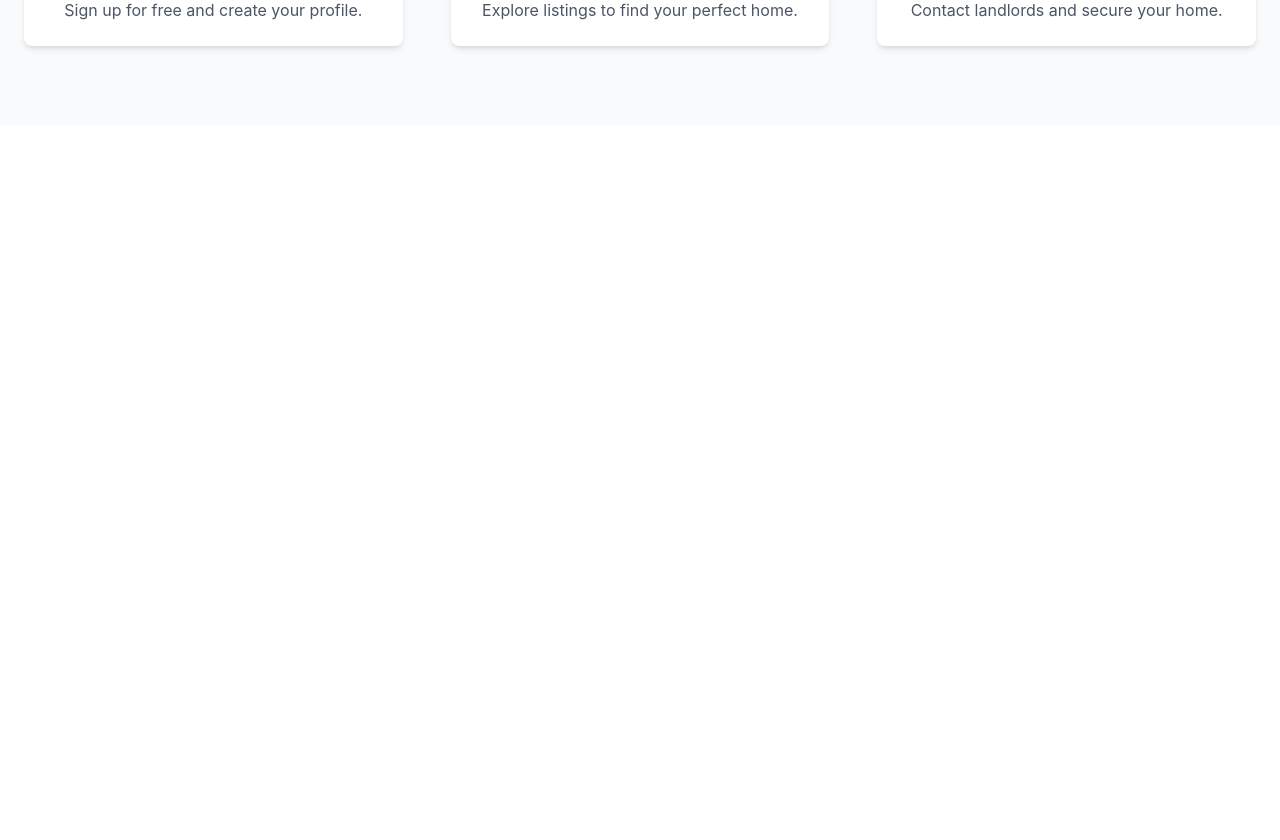
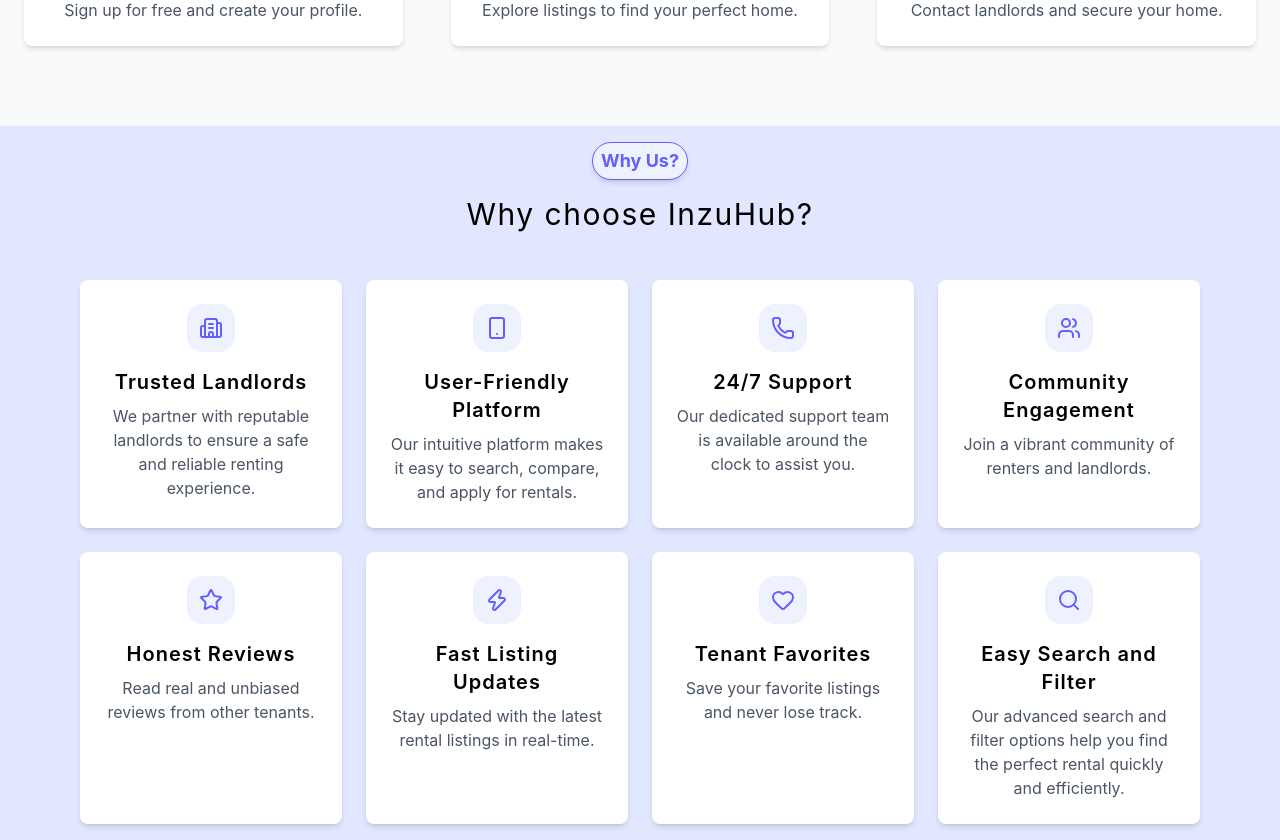
Before and after one commit to TonyKamanzi/inzuHub, a React (Vite) app in the folder frontend/: page / in a window 1280 px wide. Shown: the part 1600-2440 px from the top of the page. Before the commit the page ends 1726 px from the top, so only its background shows below. Built offline with nearby package versions, Linux system fonts and the light colour scheme; no server answers.

Commit message:
feat: enhance UI components with hover effects; add Why Us section and restore ChatBox component

```diff
--- a/frontend/src/components/houses/HouseCard.jsx
+++ b/frontend/src/components/houses/HouseCard.jsx
@@ -15,7 +15,7 @@
 
   return (
     <Link to={`/houses/${house._id}`}>
-      <div className="bg-white rounded-lg shadow-md overflow-hidden relative cursor-pointer hover:shadow-lg transition border-stone-400">
+      <div className="bg-white rounded-lg shadow-md overflow-hidden relative cursor-pointer hover:shadow-lg transition border-stone-400 hover:scale-105 hover:bg-indigo-50 hover:text-indigo-500  hover:border-indigo-50 hover:shadow-indigo-300 hover:border">
         {/* Image */}
         <div className="relative">
           <img
--- a/frontend/src/components/landing/HowItWorks.jsx
+++ b/frontend/src/components/landing/HowItWorks.jsx
@@ -93,7 +93,7 @@
 /* 🔥 Reusable Card Component */
 function Card({ number, title, text }) {
   return (
-    <div className="bg-white rounded-lg shadow-md p-6 text-center">
+    <div className="bg-white rounded-lg shadow-md p-6 text-center hover:shadow-lg transition duration-300 hover:scale-105 hover:bg-indigo-50 hover:text-indigo-500 hover:cursor-pointer hover:shadow-indigo-300 hover:border hover:border-indigo-50">
       <div className="text-indigo-500 bg-indigo-100 rounded-full w-12 h-12 flex items-center justify-center mx-auto mb-4">
         {number}
       </div>
--- /dev/null
+++ b/frontend/src/components/landing/WhyUs.jsx
@@ -0,0 +1,85 @@
+import {
+  Building2,
+  Smartphone,
+  Phone,
+  Users,
+  Star,
+  Zap,
+  Heart,
+  Search,
+} from "lucide-react";
+
+export default function WhyUs() {
+  const features = [
+    {
+      icon: <Building2 className="w-6 h-6" />,
+      title: "Trusted Landlords",
+      description:
+        "We partner with reputable landlords to ensure a safe and reliable renting experience.",
+    },
+    {
+      icon: <Smartphone className="w-6 h-6" />,
+      title: "User-Friendly Platform",
+      description:
+        "Our intuitive platform makes it easy to search, compare, and apply for rentals.",
+    },
+    {
+      icon: <Phone className="w-6 h-6" />,
+      title: "24/7 Support",
+      description:
+        "Our dedicated support team is available around the clock to assist you.",
+    },
+    {
+      icon: <Users className="w-6 h-6" />,
+      title: "Community Engagement",
+      description: "Join a vibrant community of renters and landlords.",
+    },
+    {
+      icon: <Star className="w-6 h-6" />,
+      title: "Honest Reviews",
+      description: "Read real and unbiased reviews from other tenants.",
+    },
+    {
+      icon: <Zap className="w-6 h-6" />,
+      title: "Fast Listing Updates",
+      description: "Stay updated with the latest rental listings in real-time.",
+    },
+    {
+      icon: <Heart className="w-6 h-6" />,
+      title: "Tenant Favorites",
+      description: "Save your favorite listings and never lose track.",
+    },
+    {
+      icon: <Search className="w-6 h-6" />,
+      title: "Easy Search and Filter",
+      description:
+        "Our advanced search and filter options help you find the perfect rental quickly and efficiently.",
+    },
+  ];
+  return (
+    <div className="bg-indigo-100">
+      <div className="max-w-6xl mx-auto p-4">
+        <h1 className="text-lg text-indigo-500 border font-bold shadow-md bg-indigo-50 w-max px-2 mx-auto py-1 rounded-full mb-4">
+          Why Us?
+        </h1>
+        <h2 className="text-3xl mx-auto w-max my-4 tracking-wider ">
+          Why choose InzuHub?
+        </h2>
+      </div>
+      <div className="grid grid-cols-1 md:grid-cols-2 lg:grid-cols-4 gap-6 max-w-6xl mx-auto p-4">
+        {features.map((feature, index) => (
+          <div
+            key={index}
+            className="bg-white rounded-lg shadow-md p-6 flex flex-col items-center text-center hover:shadow-lg transition duration-300 hover:scale-105 hover:bg-indigo-50 hover:text-indigo-500 hover:cursor-pointer hover:shadow-indigo-300 hover:border hover:border-indigo-50"
+          >
+            <div className="p-3 bg-indigo-50 hover:bg-indigo-500 hover:text-white text-indigo-500 rounded-2xl transition duration-300 ">
+              {feature.icon}
+            </div>
+            <h3 className="text-xl font-semibold mt-4 tracking-wider">{feature.title}</h3>
+            <p className="text-gray-600 mt-2">{feature.description}</p>
+          </div>
+        ))}
+      </div>
+    </div>
+  );
+}
--- a/frontend/src/pages/public/HouseDetails.jsx
+++ b/frontend/src/pages/public/HouseDetails.jsx
@@ -4,7 +4,7 @@
 import { FaBed, FaBath, FaRulerCombined } from "react-icons/fa";
 import { getHouseById } from "../../api/Houseapi";
 import { MessageCircle } from "lucide-react";
-import ChatBox from "../shared/ChatBox";
+import ChatBox from "../../components/shared/ChatBox";
 
 export default function HouseDetails() {
   const [loading, setLoading] = useState(true);
--- a/frontend/src/pages/public/Landing.jsx
+++ b/frontend/src/pages/public/Landing.jsx
@@ -3,6 +3,7 @@
 import Hero from "../../components/landing/Hero";
 import Houses from "../tenant/Houses";
 import HowItWorks from "../../components/landing/HowItWorks";
+import WhyUs from "../../components/landing/WhyUs";
 
 export default function Landing() {
   return (
@@ -11,6 +12,7 @@
       <Hero />
       <Houses />
       <HowItWorks />
+      <WhyUs/>
     </>
   );
 }
```
Also changed, not shown: frontend/src/components/shared/ChatBox.jsx (renamed from frontend/src/pages/shared/ChatBox.jsx).
